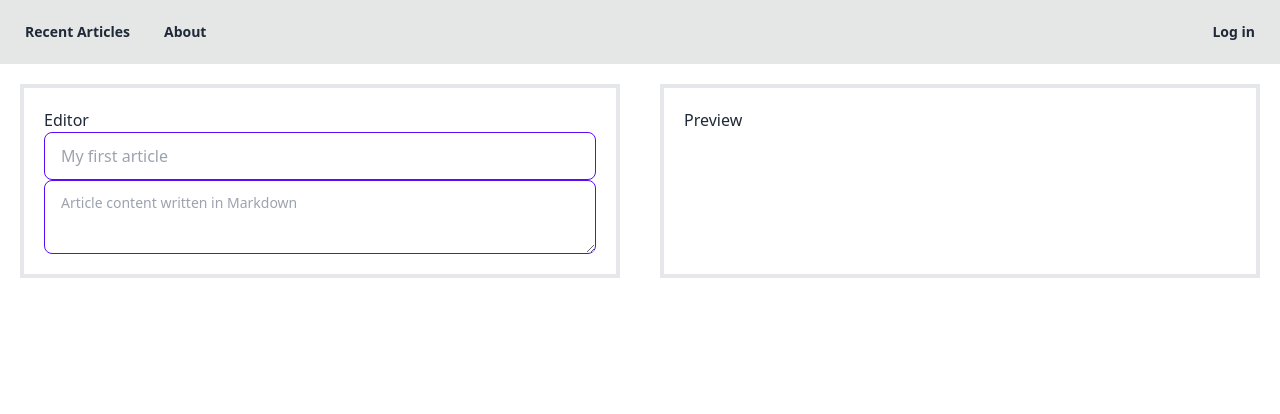
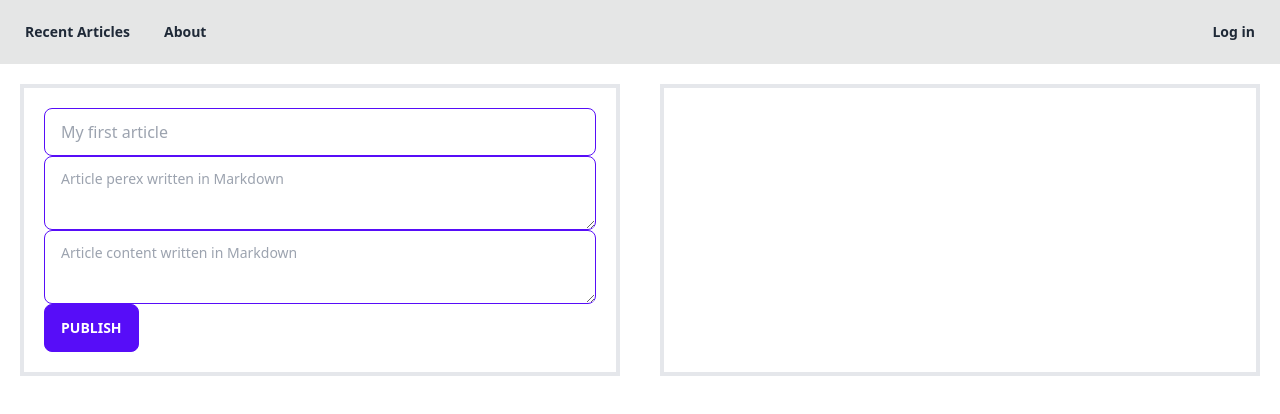
Before and after one commit to CrispJam/cat-blog, a Next.js app: page /articles/create in a window 1280 px wide. Shown: the top 414 px of the page. Built offline with nearby package versions, Linux system fonts and the light colour scheme.

Commit message:
Prepare publish function in Create component

```diff
--- a/pages/articles/create.tsx
+++ b/pages/articles/create.tsx
@@ -3,13 +3,16 @@ import ReactMarkdown from 'react-markdown';
 
 export default function Create() {
   const [title, setTitle] = useState('');
+  const [perex, setPerex] = useState('');
   const [content, setContent] = useState('');
 
+  const publish = async () => {
+
+  }
 
   return (
     <div className="flex flex-wrap">
       <div className="flex-1 border-4 m-5 p-5">
-        Editor
         <input
           onChange={e => setTitle(e.target.value)}
           value={title}
@@ -17,41 +20,29 @@ export default function Create() {
           className="input input-primary block min-w-full"
         />
         <textarea
+          onChange={e => setPerex(e.target.value)}
+          value={perex}
+          placeholder="Article perex written in Markdown"
+          className="textarea textarea-primary block min-w-full"
+        />
+        <textarea
           onChange={e => setContent(e.target.value)}
           value={content}
           placeholder="Article content written in Markdown"
           className="textarea textarea-primary block min-w-full"
         />
+        <button
+          className="btn btn-primary"
+          onClick={() => publish()}
+        >
+          Publish
+        </button>
       </div>
       <div className="flex-1 border-4 m-5 p-5">
-        Preview
         <div className="prose">
           <ReactMarkdown>{content}</ReactMarkdown>
         </div>
       </div>
     </div>
   )
-
-/*   return (
-    <div>
-      <h1 className="text-3xl font-bold">Create Article</h1>
-      <div>
-        <input
-          onChange={e => setTitle(e.target.value)}
-          value={title}
-          placeholder="My first article"
-          className="input input-primary"
-        />
-      </div>
-      <textarea
-        onChange={e => setContent(e.target.value)}
-        value={content}
-        placeholder="Article content written in Markdown"
-        className="textarea textarea-primary"
-      />
-      <div className="prose">
-        <ReactMarkdown>{content}</ReactMarkdown>
-      </div>
-    </div>
-  ) */
 }
```
